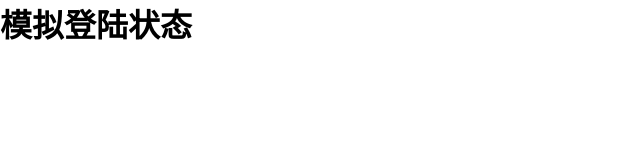
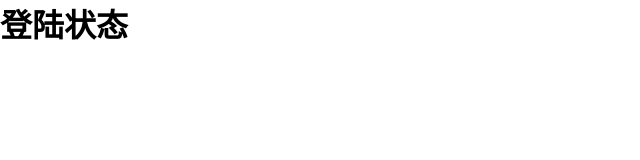
Before and after one commit to vincent-Ye-888/project01, a plain HTML site: page index.html in a window 1280 px wide. Shown: the whole page, without its empty margins (0-640 px from the left). Drawn offline with Linux system fonts and the light colour scheme.

Commit message:
登陆状态

```diff
--- a/index.html
+++ b/index.html
@@ -9,6 +9,6 @@
     <script src="./index.js"></script>
 </head>
 <body>
-    <h1>模拟登陆状态</h1>
+    <h1>登陆状态</h1>
 </body>
 </html>
```
